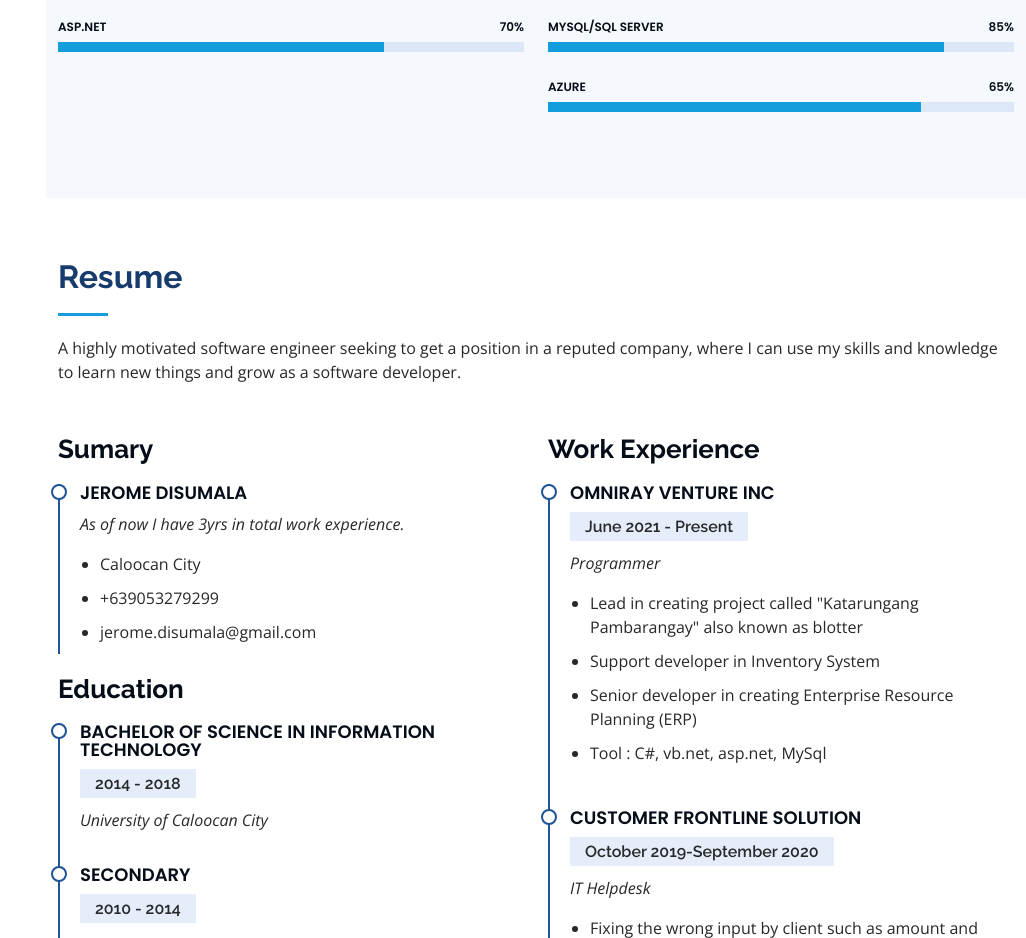
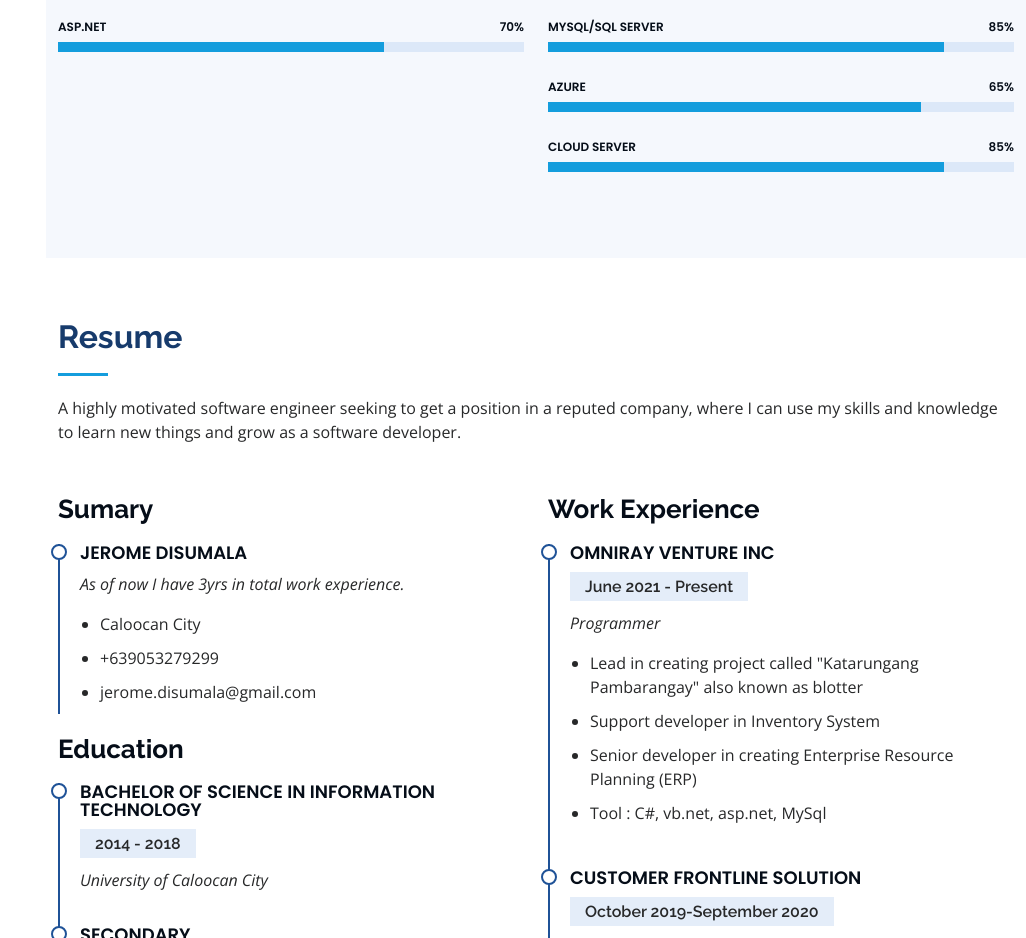
Before and after one commit to RomDevDotNet/RomPortfolio, a plain HTML site: page index.html in a window 1280 px wide. Shown: the part 1760-2698 px from the top of the page, without its empty margins (254-1280 px from the left). Drawn offline with nearby package versions, Linux system fonts and the light colour scheme.

Commit message:
Update index.html

```diff
--- a/index.html
+++ b/index.html
@@ -198,6 +198,13 @@
               <span class="skill">Azure<i class="val">65%</i></span>
               <div class="progress-bar-wrap">
                 <div class="progress-bar" role="progressbar" aria-valuenow="80" aria-valuemin="0" aria-valuemax="100"></div>
+              </div>
+            </div>
+
+            <div class="progress">
+              <span class="skill">Cloud Server<i class="val">85%</i></span>
+              <div class="progress-bar-wrap">
+                <div class="progress-bar" role="progressbar" aria-valuenow="85" aria-valuemin="0" aria-valuemax="100"></div>
               </div>
             </div>
 
```
